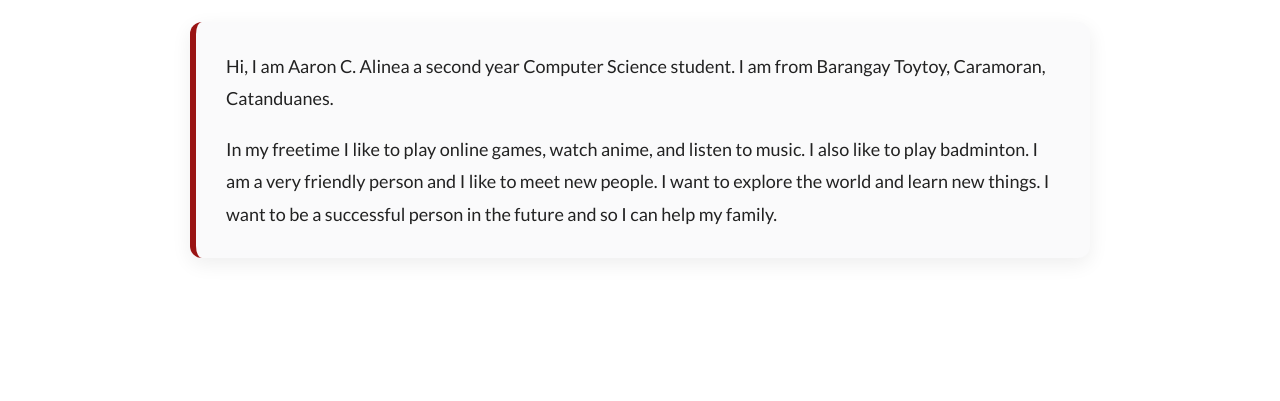
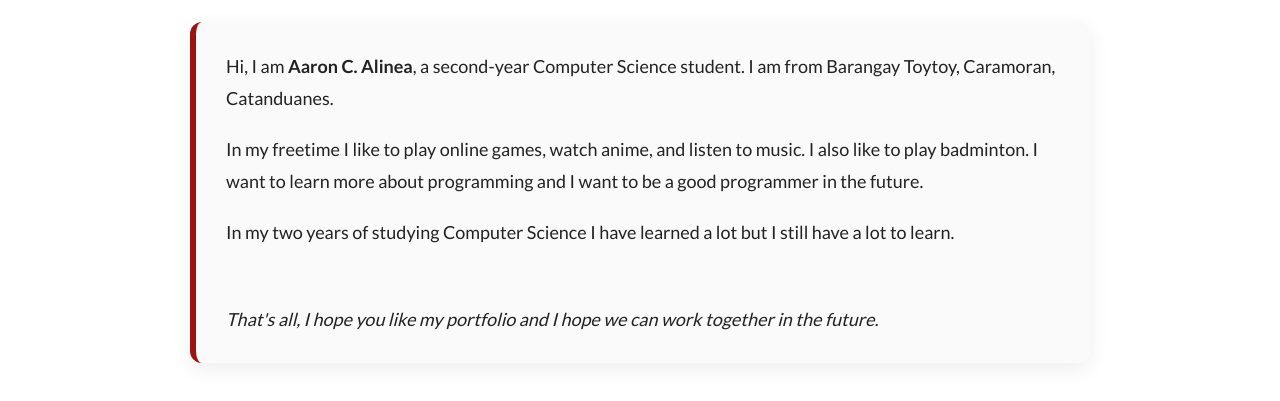
Before and after one commit to general-kaii/Portfolio, a plain HTML site: page Fss/index.html in a window 1280 px wide. Both pictures are taken after a click on the link "ABOUT ME". Shown: the part 179-580 px from the top of the page. Drawn offline with Linux system fonts and the light colour scheme.

Commit message:
finalBoss

```diff
--- a/Fss/index.html
+++ b/Fss/index.html
@@ -41,7 +41,7 @@
 
         <section class="quote">
           <blockquote>
-            TALK IS CHEAP. SHOW ME THE CODE
+            "TALK IS CHEAP. SHOW ME THE CODE"
             <p>-LINUS TORVALDS</p>
           </blockquote>
         </section>
@@ -52,15 +52,27 @@
           <h2>ABOUT ME</h2>
           <div class="about-card">
             <p>
-              Hi, I am Aaron C. Alinea a second year Computer Science student. I
-              am from Barangay Toytoy, Caramoran, Catanduanes.
+              Hi, I am <strong>Aaron C. Alinea</strong>, a second-year Computer
+              Science student. I am from Barangay Toytoy, Caramoran,
+              Catanduanes.
             </p>
             <p>
               In my freetime I like to play online games, watch anime, and
-              listen to music. I also like to play badminton. I am a very
-              friendly person and I like to meet new people. I want to explore
-              the world and learn new things. I want to be a successful person
-              in the future and so I can help my family.
+              listen to music. I also like to play badminton. I want to learn
+              more about programming and I want to be a good programmer in the
+              future.
+            </p>
+            <p>
+              In my two years of studying Computer Science I have learned a lot
+              but I still have a lot to learn.
+            </p>
+            <br />
+            <p>
+              <i
+                >That's all, I hope you like my portfolio and I hope we can
+                work</i
+              >
+              <i>together in the future.</i>
             </p>
           </div>
         </section>
@@ -86,7 +98,7 @@
         </section>
 
         <section class="about">
-          <h2>PROGRAMMING MASTERY</h2>
+          <h2>PROGRAMMING LANGUAGES USED</h2>
           <div class="about-card">
             <div class="skill-row">
               <div class="skill-top">
```
Also changed, not shown: Fss/script.js (added).
